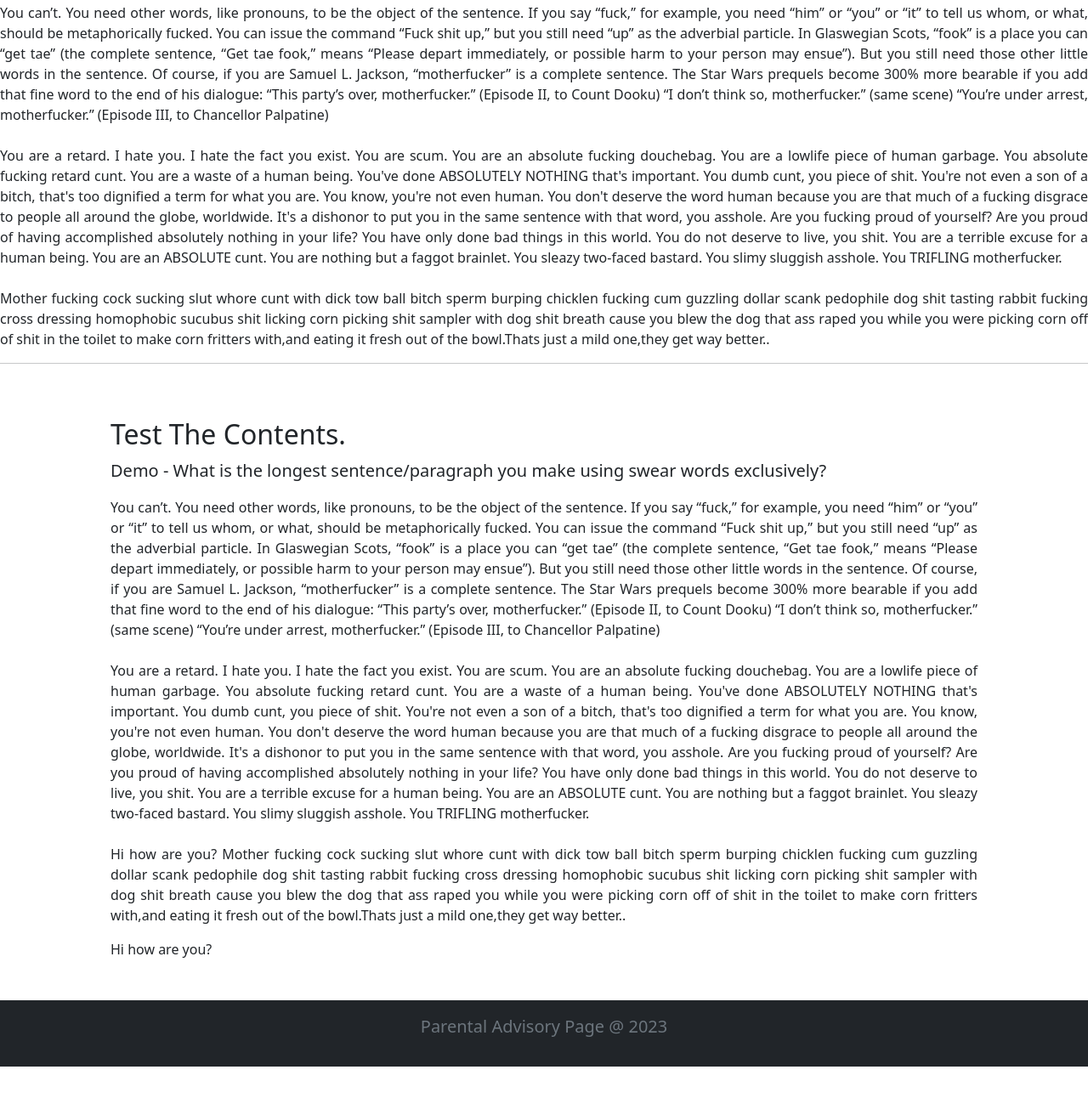
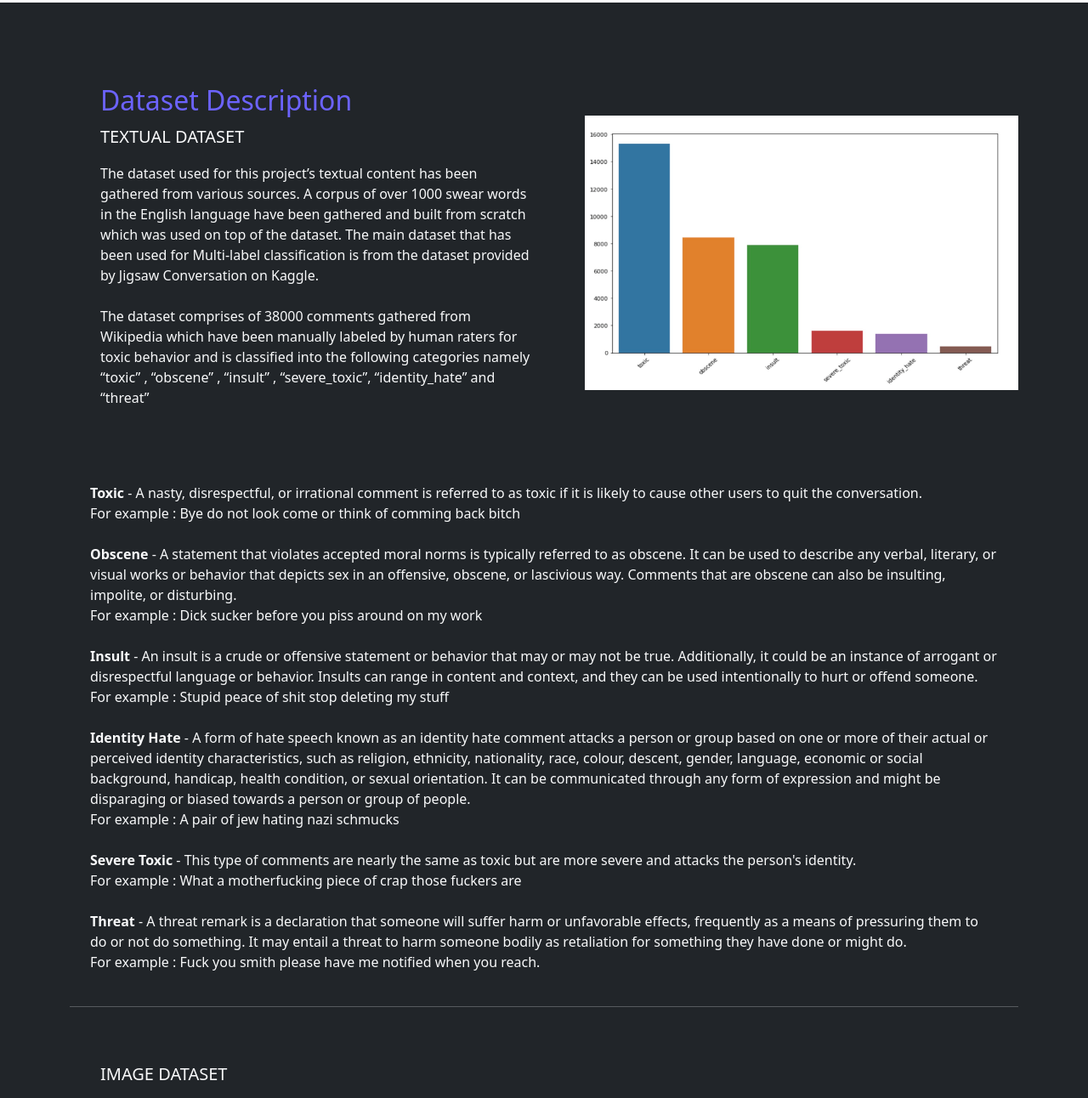
Before and after one commit to vaarunx/realtime-censorship, a browser extension: page HTML Templates/finalTesting.html in a window 1280 px wide. Shown: the part 1044-2336 px from the top of the page at 85% size. Before the commit the page ends 2299 px from the top, so only its background shows below. Drawn offline with nearby package versions, Linux system fonts and the light colour scheme.

Commit message:
Testing site

```diff
--- a/Express Server/package.json
+++ b/Express Server/package.json
@@ -11,6 +11,8 @@
   "dependencies": {
     "@tensorflow-models/toxicity": "^1.2.2",
     "@tensorflow/tfjs": "^4.2.0",
+    "@tensorflow/tfjs-converter": "^4.2.0",
+    "@tensorflow/tfjs-core": "^4.2.0",
     "body-parser": "^1.20.2",
     "cors": "^2.8.5",
     "express": "^4.18.2",
--- a/HTML Templates/finalTesting.html
+++ b/HTML Templates/finalTesting.html
@@ -73,17 +73,74 @@
         </div>
     </div>
 
-    <p style="text-align:justify;">
-        You can’t. You need other words, like pronouns, to be the object of the sentence. If you say “fuck,” for example, you need “him” or “you” or “it” to tell us whom, or what, should be metaphorically fucked. You can issue the command “Fuck shit up,” but you still need “up” as the adverbial particle. In Glaswegian Scots, “fook” is a place you can “get tae” (the complete sentence, “Get tae fook,” means “Please depart immediately, or possible harm to your person may ensue”). But you still need those other little words in the sentence.
-        Of course, if you are Samuel L. Jackson, “motherfucker” is a complete sentence. The Star Wars prequels become 300% more bearable if you add that fine word to the end of his dialogue:
-        “This party’s over, motherfucker.” (Episode II, to Count Dooku)
-        “I don’t think so, motherfucker.” (same scene)
-        “You’re under arrest, motherfucker.” (Episode III, to Chancellor Palpatine)
-        <br><br>
-        You are a retard. I hate you. I hate the fact you exist. You are scum. You are an absolute fucking douchebag. You are a lowlife piece of human garbage. You absolute fucking retard cunt. You are a waste of a human being. You've done ABSOLUTELY NOTHING that's important. You dumb cunt, you piece of shit. You're not even a son of a bitch, that's too dignified a term for what you are. You know, you're not even human. You don't deserve the word human because you are that much of a fucking disgrace to people all around the globe, worldwide. It's a dishonor to put you in the same sentence with that word, you asshole. Are you fucking proud of yourself? Are you proud of having accomplished absolutely nothing in your life? You have only done bad things in this world. You do not deserve to live, you shit. You are a terrible excuse for a human being. You are an ABSOLUTE cunt. You are nothing but a faggot brainlet. You sleazy two-faced bastard. You slimy sluggish asshole. You TRIFLING motherfucker.
-        <br><br>
-        Mother fucking cock sucking slut whore cunt with dick tow ball bitch sperm burping chicklen fucking cum guzzling dollar scank pedophile dog shit tasting rabbit fucking cross dressing homophobic sucubus shit licking corn picking shit sampler with dog shit breath cause you blew the dog that ass raped you while you were picking corn off of shit in the toilet to make corn fritters with,and eating it fresh out of the bowl.Thats just a mild one,they get way better..
-    </p>
+    <section class="p-5 bg-dark text-light">
+        <div class="container">
+            <div class="row align-items-center justify-content-betweeen">
+                <div class="col-md p-5">
+                    <h2 style="color: #6C63FF;">Dataset Description</h2>
+                    <p class="lead">
+                        TEXTUAL DATASET
+                    </p>
+                    <p>
+                        The dataset used for this project’s textual content has been gathered from various sources. A corpus of over 1000 swear words in the English language have been gathered and built from scratch which was used on top of the dataset. The main dataset that has been used for Multi-label classification is from the dataset provided by Jigsaw Conversation on Kaggle. <br> <br>
+                        The dataset comprises of 38000 comments gathered from Wikipedia which have been manually labeled by human raters for toxic behavior and is classified into the following categories namely “toxic” , “obscene” , “insult” , “severe_toxic”, “identity_hate” and “threat”
+                    </p>
+                </div>
+                <div class="col-md">
+                    <img src="DatasetAnalysis.png" class="img-fluid" alt="">
+                </div>
+            </div>
+            <div class="p-4">
+                <b>Toxic</b> - A nasty, disrespectful, or irrational comment is referred to as toxic if it is likely to cause other users to quit the conversation. <br>
+                For example : <span>Bye do not look come or think of comming back bitch</span> <br>
+                <br>
+
+                <b>Obscene</b> - A statement that violates accepted moral norms is typically referred to as obscene. It can be used to describe any verbal, literary, or visual works or behavior that depicts sex in an offensive, obscene, or lascivious way. Comments that are obscene can also be insulting, impolite, or disturbing. <br>
+                For example : <span>Dick sucker before you piss around on my work</span> <br>
+                <br>
+
+                <b>Insult</b> - An insult is a crude or offensive statement or behavior that may or may not be true. Additionally, it could be an instance of arrogant or disrespectful language or behavior. Insults can range in content and context, and they can be used intentionally to hurt or offend someone. <br>
+                For example : <span>Stupid peace of shit stop deleting my stuff</span> <br>
+                <br>
+
+                <b>Identity Hate</b> - A form of hate speech known as an identity hate comment attacks a person or group based on one or more of their actual or perceived identity characteristics, such as religion, ethnicity, nationality, race, colour, descent, gender, language, economic or social background, handicap, health condition, or sexual orientation. It can be communicated through any form of expression and might be disparaging or biased towards a person or group of people. <br>
+                For example : <span>A pair of jew hating nazi schmucks</span> <br>
+                <br>
+
+                <b>Severe Toxic</b> - This type of comments are nearly the same as toxic but are more severe and attacks the person's identity. <br>
+                For example : <span>What a motherfucking piece of crap those fuckers are</span> <br>
+                <br>
+
+                <b>Threat</b> - A threat remark is a declaration that someone will suffer harm or unfavorable effects, frequently as a means of pressuring them to do or not do something. It may entail a threat to harm someone bodily as retaliation for something they have done or might do. <br>
+                For example : <span>Fuck you smith please have me notified when you reach.</span>
+
+            </div>
+            <hr>
+            <div class="row align-items-center justify-content-betweeen">
+                <div class="col-md p-5">
+                    <p class="lead">
+                        IMAGE DATASET
+                    </p>
+                    <p>
+                        The dataset used for this project's image content has been gathered from various sources. The main source for the NSFW images have been from Alex Kim's github repository which contains a rough estimate of around 500 gb of various NSFW images each labelled under 5 categories namely, <br>
+                        &nbsp; ◉ porn - Contains Pornographic Images. <br>
+                        &nbsp; ◉ hentai - Contains Hentai Images. <br>
+                        &nbsp; ◉ sexy - Contains sexually explicit images, but not pornography. <br>
+                        &nbsp; ◉ neutral - safe for work neutral images of everyday things and people. <br>
+                        &nbsp; ◉ drawings - safe for work drawings (including anime). <br> <br>
+                        A shell-script has been created to download all the URLs provided in the repository to store the images in the local system separated by directories with the names of the label.
+                    </p>
+                    <!-- <a href="#" class="btn btn-light mt-3" data-bs-toggle="modal" data-bs-target="#image">
+                        <i class="bi bi-chevron-right"></i>
+                        See Image
+                    </a> -->
+                </div>
+                <div class="col-md">
+                    <!-- <img src="https://i.redd.it/iwvqfmebheo51.jpg" class="img-fluid" alt=""> -->
+                </div>
+            </div>
+        </div>
+    </section>
 
     <hr>
 
@@ -92,19 +149,23 @@
             <div class="p-5">
                 <h2>Test The Contents.</h2>
                 <p class="lead">Demo - What is the longest sentence/paragraph you make using swear words exclusively?</p>
-                <p style="text-align:justify;">
-                    You can’t. You need other words, like pronouns, to be the object of the sentence. If you say “fuck,” for example, you need “him” or “you” or “it” to tell us whom, or what, should be metaphorically fucked. You can issue the command “Fuck shit up,” but you still need “up” as the adverbial particle. In Glaswegian Scots, “fook” is a place you can “get tae” (the complete sentence, “Get tae fook,” means “Please depart immediately, or possible harm to your person may ensue”). But you still need those other little words in the sentence.
-                    Of course, if you are Samuel L. Jackson, “motherfucker” is a complete sentence. The Star Wars prequels become 300% more bearable if you add that fine word to the end of his dialogue:
-                    “This party’s over, motherfucker.” (Episode II, to Count Dooku)
-                    “I don’t think so, motherfucker.” (same scene)
-                    “You’re under arrest, motherfucker.” (Episode III, to Chancellor Palpatine)
+                <div style="text-align:justify;">
+                    You can’t. You need other words, like pronouns, to be the object of the sentence. <p style="display:inline">If you say “fuck,” for example, you need “him” or “you” or “it” to tell us whom, or what, should be metaphorically fucked. You can issue the command “Fuck shit up,” but you still need “up” as the adverbial particle.</p> In Glaswegian Scots, “fook” is a place you can “get tae” (the complete sentence, “Get tae fook,” means “Please depart immediately, or possible harm to your person may ensue”). But you still need those other little words in the sentence. <p style="display:inline">Of course, if you are Samuel L. Jackson, motherfucker is a complete sentence.</p> The Star Wars prequels become 300% more bearable if you add that fine word to the end of his dialogue: <p style="display:inline">
+                        “This party’s over, motherfucker.” (Episode II, to Count Dooku)
+                        “I don’t think so, motherfucker.” (same scene)
+                        “You’re under arrest, motherfucker.” (Episode III, to Chancellor Palpatine)</p>
+
                     <br><br>
-                    You are a retard. I hate you. I hate the fact you exist. You are scum. You are an absolute fucking douchebag. You are a lowlife piece of human garbage. You absolute fucking retard cunt. You are a waste of a human being. You've done ABSOLUTELY NOTHING that's important. You dumb cunt, you piece of shit. You're not even a son of a bitch, that's too dignified a term for what you are. You know, you're not even human. You don't deserve the word human because you are that much of a fucking disgrace to people all around the globe, worldwide. It's a dishonor to put you in the same sentence with that word, you asshole. Are you fucking proud of yourself? Are you proud of having accomplished absolutely nothing in your life? You have only done bad things in this world. You do not deserve to live, you shit. You are a terrible excuse for a human being. You are an ABSOLUTE cunt. You are nothing but a faggot brainlet. You sleazy two-faced bastard. You slimy sluggish asshole. You TRIFLING motherfucker.
-                    <br><br>
-                    Hi how are you?
-                    Mother fucking cock sucking slut whore cunt with dick tow ball bitch sperm burping chicklen fucking cum guzzling dollar scank pedophile dog shit tasting rabbit fucking cross dressing homophobic sucubus shit licking corn picking shit sampler with dog shit breath cause you blew the dog that ass raped you while you were picking corn off of shit in the toilet to make corn fritters with,and eating it fresh out of the bowl.Thats just a mild one,they get way better..
-                </p>
-                <div> Hi how are you?</div>
+
+                    <b>Sentences containing only Swear Words</b>
+                    <p>Mother fucking cock sucking slut whore cunt with dick tow ball bitch sperm burping chicklen fucking cum guzzling dollar scank pedophile dog shit tasting rabbit fucking cross dressing homophobic sucubus shit licking corn picking shit sampler with dog shit breath cause you blew the dog that ass raped you while you were picking corn off of shit in the toilet to make corn fritters with,and eating it fresh out of the bowl.Thats just a mild one,they get way better..</p>
+
+                    <b>Mix Of Toxic & Swear Words</b>
+                    <p>You are a retard. I hate you. I hate the fact you exist. You are scum. You are an absolute fucking douchebag. You are a lowlife piece of human garbage. You absolute fucking retard cunt. You are a waste of a human being. You've done ABSOLUTELY NOTHING that's important. You dumb cunt, you piece of shit. You're not even a son of a bitch, that's too dignified a term for what you are. You know, you're not even human. You don't deserve the word human because you are that much of a fucking disgrace to people all around the globe, worldwide. It's a dishonor to put you in the same sentence with that word, you asshole. Are you fucking proud of yourself? Are you proud of having accomplished absolutely nothing in your life? You have only done bad things in this world. You do not deserve to live, you shit. You are a terrible excuse for a human being. You are an ABSOLUTE cunt. You are nothing but a faggot brainlet. You sleazy two-faced bastard. You slimy sluggish asshole. You TRIFLING motherfucker.</p>
+
+                    This is a good line | Testing.
+                </div>
+                <div> Hi how are you? <p style="display:inline">I will kill you.</p> Well just kidding xD</div>
             </div>
         </div>
     </div>
@@ -135,7 +196,25 @@
             </div>
           </div>
         </div>
-      </div>
+    </div>
+
+    <!-- <div class="modal fade" id="image" tabindex="-1" aria-labelledby="imageLabel" aria-hidden="true">
+        <div class="modal-dialog modal-dialog-scrollable">
+          <div class="modal-content">
+            <div class="modal-header">
+              <h5 class="modal-title" id="imageLabel">SMART EXTENSION TO SELECTIVELY REDACT WEB PAGES USING DEEP LEARNING</h5>
+              <button type="button" class="btn-close" data-bs-dismiss="modal" aria-label="Close"></button>
+            </div>
+            <div class="modal-body">
+                <p class="lead">Sensitive image content</p>
+              <img src="https://i.redd.it/iwvqfmebheo51.jpg" alt="">
+            </div>
+            <div class="modal-footer">
+              <button type="button" class="btn btn-secondary" data-bs-dismiss="modal">Close</button>
+            </div>
+          </div>
+        </div>
+    </div> -->
 
     <script src="https://cdn.jsdelivr.net/npm/bootstrap@5.3.0-alpha2/dist/js/bootstrap.bundle.min.js" integrity="sha384-qKXV1j0HvMUeCBQ+QVp7JcfGl760yU08IQ+GpUo5hlbpg51QRiuqHAJz8+BrxE/N" crossorigin="anonymous"></script>
 </body>
```
Also changed, not shown: Browser Extension/popup.html (+8 -1 lines), Browser Extension/popup.js (+9 -1 lines), Browser Extension/style.css (+15 -0 lines), HTML Templates/DatasetAnalysis.png (added), 1 other file.
